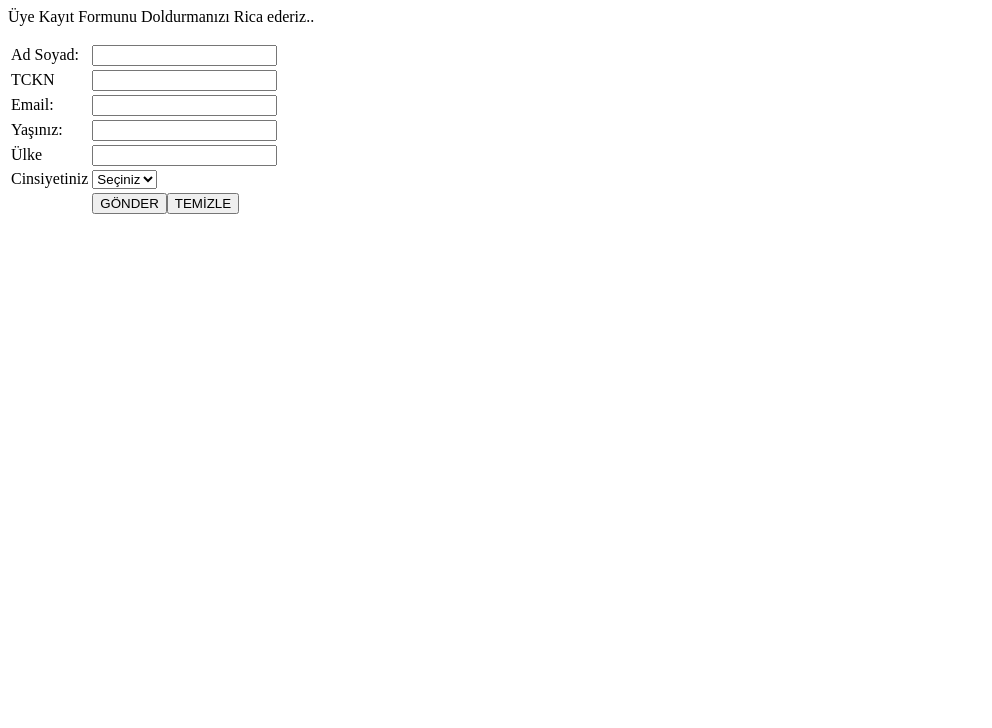
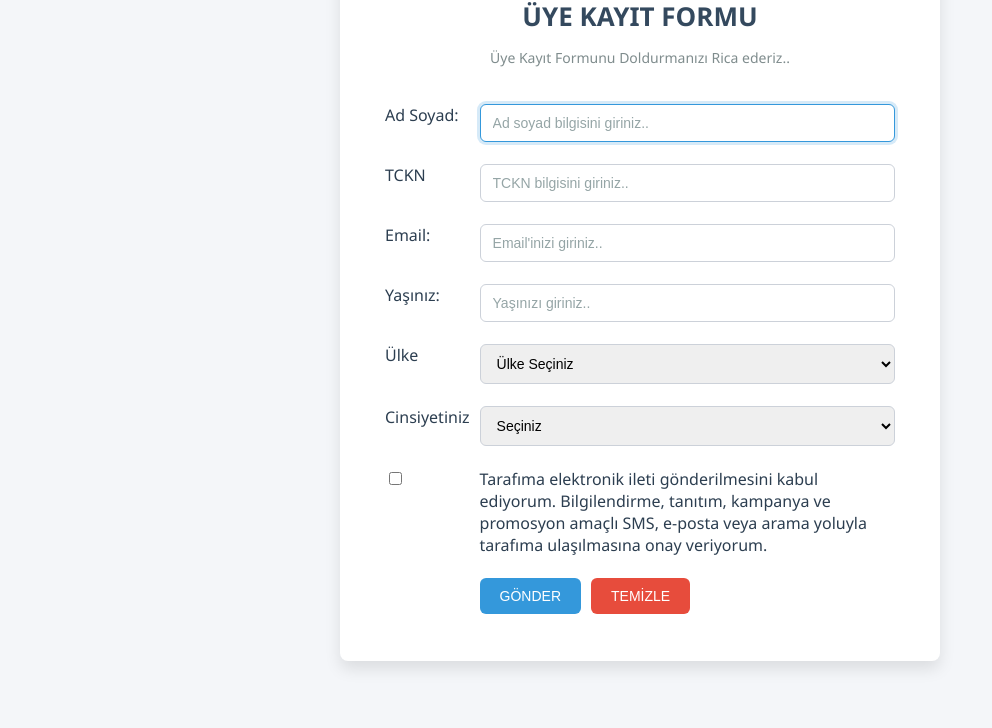
Before and after one commit to ibo9966/BTK-Akademi-HTML-kursu, a plain HTML site: page tablo_form.html in a window 1280 px wide. Shown: the part 72-800 px from the top of the page, without its empty margins (0-992 px from the left). Drawn offline with Linux system fonts and the light colour scheme; no server answers.

Commit message:
calismalara_devam

```diff
--- /dev/null
+++ b/tablo_form.css
@@ -0,0 +1,146 @@
+/* Genel ayarlar */
+*,
+*::before,
+*::after {
+  box-sizing: border-box;
+}
+
+body {
+  font-family: 'Segoe UI', Tahoma, Geneva, Verdana, sans-serif;
+  background: #f4f6f9;
+  margin: 0;
+  padding: 40px;
+  display: flex;
+  justify-content: center;
+  align-items: flex-start;
+  min-height: 100vh;
+  color: #2c3e50;
+}
+
+/* Form kutusu */
+form {
+  background: #ffffff;
+  padding: 30px 40px;
+  border-radius: 8px;
+  box-shadow: 0 8px 16px rgba(0, 0, 0, 0.1);
+  max-width: 600px;
+  width: 100%;
+}
+
+/* Başlık */
+form h1 {
+  margin-top: 0;
+  margin-bottom: 10px;
+  font-size: 26px;
+  color: #34495e;
+  text-align: center;
+}
+
+form p {
+  text-align: center;
+  font-size: 14px;
+  margin-bottom: 20px;
+  color: #7f8c8d;
+}
+
+/* Tablo düzeni */
+table {
+  width: 100%;
+  border-collapse: separate;
+  border-spacing: 0 12px;
+}
+
+td {
+  padding: 5px;
+  vertical-align: top;
+}
+
+/* Input ve Select stilleri */
+input[type="text"],
+input[type="email"],
+input[type="number"],
+select {
+  width: 100%;
+  padding: 10px 12px;
+  border: 1px solid #ccd1d9;
+  border-radius: 6px;
+  font-size: 14px;
+  transition: border 0.3s;
+}
+
+input:focus,
+select:focus {
+  outline: none;
+  border-color: #3498db;
+  box-shadow: 0 0 0 3px rgba(52, 152, 219, 0.2);
+}
+
+/* Placeholder rengi */
+::placeholder {
+  color: #95a5a6;
+}
+
+/* Butonlar */
+input[type="submit"],
+input[type="reset"] {
+  padding: 10px 20px;
+  font-size: 14px;
+  border: none;
+  border-radius: 6px;
+  cursor: pointer;
+  margin-right: 10px;
+  transition: background 0.3s;
+}
+
+input[type="submit"] {
+  background-color: #3498db;
+  color: white;
+}
+
+input[type="submit"]:hover {
+  background-color: #2980b9;
+}
+
+input[type="reset"] {
+  background-color: #e74c3c;
+  color: white;
+}
+
+input[type="reset"]:hover {
+  background-color: #c0392b;
+}
+
+/* Geri Dön Butonu (Ana Sayfaya Dön) */
+.back-button {
+  display: block;
+  margin: 20px auto 0 auto;
+  padding: 10px 20px;
+  font-size: 14px;
+  background-color: #2ecc71;
+  color: white;
+  border: none;
+  border-radius: 6px;
+  cursor: pointer;
+  transition: background-color 0.3s ease;
+}
+
+.back-button:hover {
+  background-color: #27ae60;
+}
+
+.warning-message {
+  background-color: #f8d7da;
+  color: #842029;
+  border: 1px solid #f5c2c7;
+  border-radius: 6px;
+  padding: 10px 15px;
+  margin-bottom: 15px;
+  font-size: 14px;
+  animation: fadeIn 0.4s ease-in-out;
+  display: none;
+}
+
+@keyframes fadeIn {
+  from { opacity: 0; transform: translateY(-10px); }
+  to { opacity: 1; transform: translateY(0); }
+}
--- a/tablo_form.html
+++ b/tablo_form.html
@@ -4,18 +4,31 @@
     <meta charset="UTF-8">
     <meta name="viewport" content="width=device-width, initial-scale=1.0">
     <title>tablo_formlarım</title>
+    <script src="tablo_form.js"></script>
+    <link rel="stylesheet" href="tablo_form.css">
+
+</body>
+</html>
+
 </head>
 <body>
-    <form name="kayit" action="kayit.aspx" method="get">
+  <form name="kayit" action="tablo_form2.html" method="get">
         <h1>ÜYE KAYIT FORMU</h1>
         <p>Üye Kayıt Formunu Doldurmanızı Rica ederiz..</p>
         <table >
-            <tr><td>Ad Soyad:</td><td><input type="text" name="adsoyad" id="email" required></td></tr>
-            <tr><td>TCKN</td><td><input type="text" name="tckn" id="tckn" required minlength="11" maxlength="11"></td></tr>
-            <tr><td>Email:</td><td><input type="email" name="email" id="email" required></td></tr>
-            <tr><td>Yaşınız:</td><td><input type="number" name="yasiniz" id="yasiniz" required min="0"></td></tr>
-            <tr><td>Ülke</td><td><input type="text" name="ulke" id="ulke" required></td></tr>
+            <tr><td>Ad Soyad:</td><td><input type="text" name="adsoyad" id="email" required autofocus placeholder="Ad soyad bilgisini giriniz.."></td></tr>
+            <tr><td>TCKN</td><td><input type="text" name="tckn" id="tckn" required minlength="11" maxlength="11" placeholder="TCKN bilgisini giriniz.."></td></tr>
+            <tr><td>Email:</td><td><input type="email" name="email" id="email" required placeholder="Email'inizi giriniz.."></td></tr>
+            <tr><td>Yaşınız:</td><td><input type="number" name="yasiniz" id="yasiniz" required min="0" placeholder="Yaşınızı giriniz.."></td></tr>
             <tr>
+              <td>Ülke</td>
+              <td>
+                <select name="ulke" id="ulke" required>
+                  <option value="">Ülke Seçiniz</option>
+                </select>
+              </td>
+            </tr>
+
                 <td>Cinsiyetiniz</td>
                 <td>
                   <select name="cinsiyet" id="cinsiyet" required>
@@ -25,10 +38,19 @@
                   </select>
                 </td>
               </tr>
+              <tr>
+                <td><input type="checkbox" name="elektronik_izin" id="elektronik_izin" required></td>
+                <td>
+                  Tarafıma elektronik ileti gönderilmesini kabul ediyorum.
+                  Bilgilendirme, tanıtım, kampanya ve promosyon amaçlı SMS, e-posta veya arama yoluyla tarafıma ulaşılmasına onay veriyorum.
+                </td>
+              </tr>
+
 
             <tr><td></td><td><input type="submit" value="GÖNDER"><input type="reset" value="TEMİZLE"></td></tr>
         </table>
 
     </form>
+
 </body>
 </html>
--- /dev/null
+++ b/tablo_form.js
@@ -0,0 +1,25 @@
+document.addEventListener("DOMContentLoaded", function () {
+    const ulkeSelect = document.getElementById("ulke");
+
+    fetch("https://restcountries.com/v3.1/all")
+      .then((response) => response.json())
+      .then((data) => {
+        const sortedCountries = data
+          .filter((country) => country.name && country.name.common)
+          .sort((a, b) => a.name.common.localeCompare(b.name.common));
+
+        sortedCountries.forEach((country) => {
+          const option = document.createElement("option");
+          option.value = country.name.common;
+          option.textContent = country.name.common;
+          ulkeSelect.appendChild(option);
+        });
+      })
+      .catch((error) => {
+        console.error("Ülke verisi alınamadı:", error);
+        const option = document.createElement("option");
+        option.textContent = "Ülke verisi yüklenemedi";
+        option.disabled = true;
+        ulkeSelect.appendChild(option);
+      });
+  });
```
Also changed, not shown: 2.bölüm.html (+6 -0 lines), formozellikleri.html (+7 -1 lines), metin_alani.html (added, +27 -0 lines), radyochecj.html (added, +49 -0 lines), tablo_form2.html (added, +19 -0 lines).
